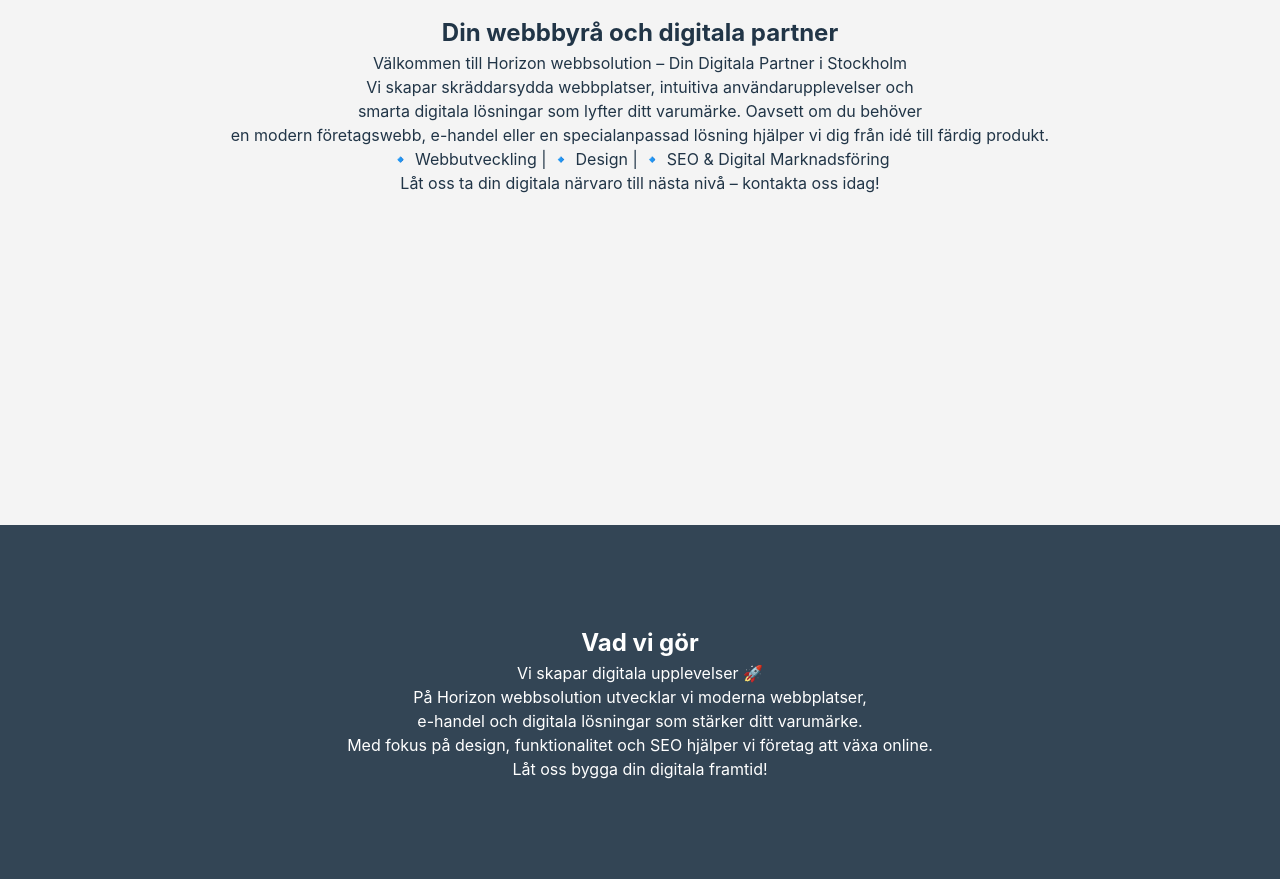
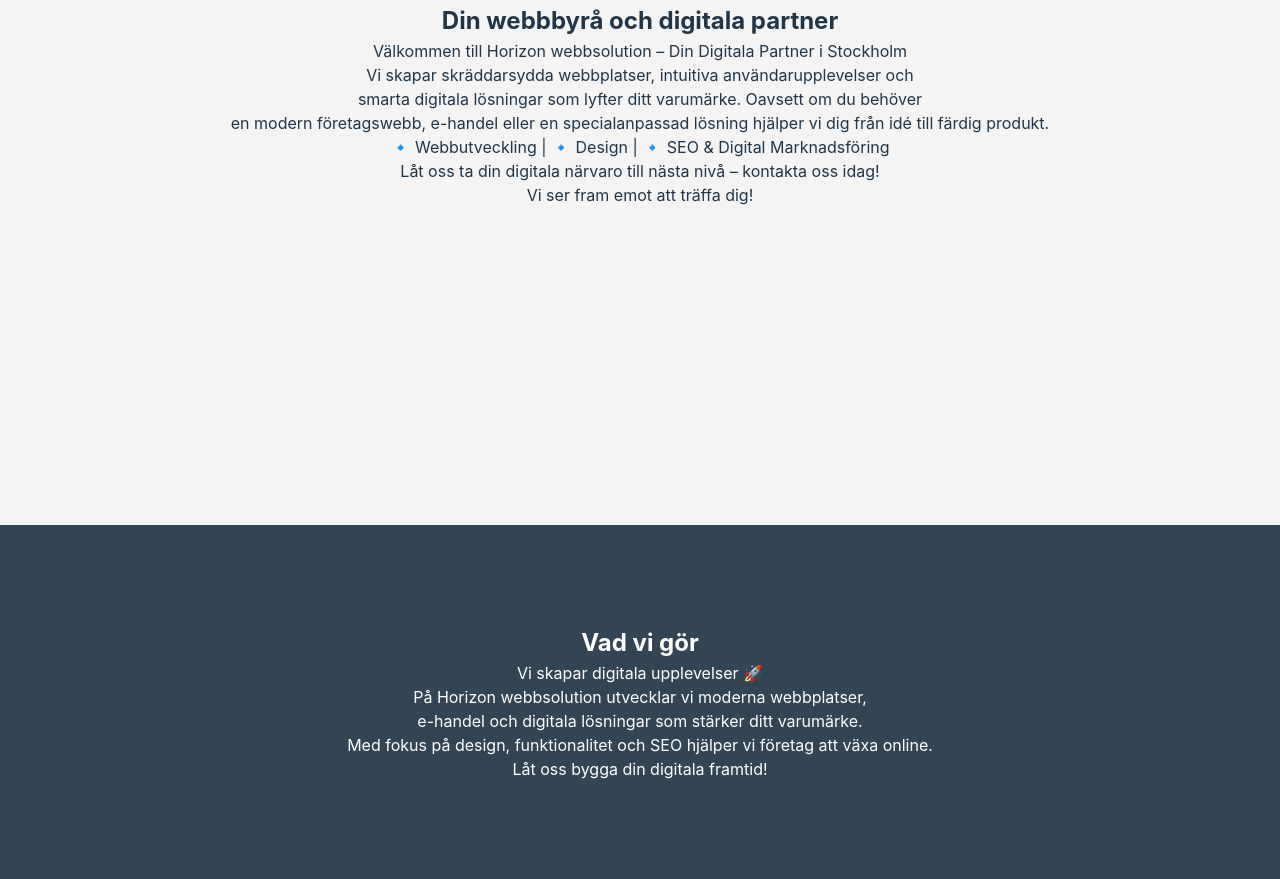
Before and after one commit to antebrinken/webbyra, a website built with Vite: page webb/index.html in a window 1280 px wide. Shown: the part 1159-2038 px from the top of the page. Built offline with nearby package versions, Linux system fonts and the light colour scheme.

Commit message:
Fix: Har lagt till en text på landningssidan. sista paragrafen i <section class=section1>.

```diff
--- a/webb/index.html
+++ b/webb/index.html
@@ -35,7 +35,8 @@
       </p>
       <p>
         🔹 Webbutveckling | 🔹 Design | 🔹 SEO & Digital Marknadsföring <br />
-        Låt oss ta din digitala närvaro till nästa nivå – kontakta oss idag!
+        Låt oss ta din digitala närvaro till nästa nivå – kontakta oss idag! <br>
+        Vi ser fram emot att träffa dig!
       </p>
     </section>
 
```
